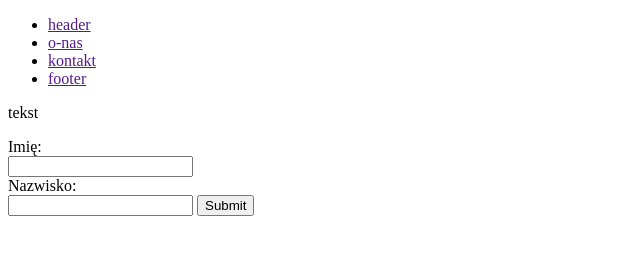
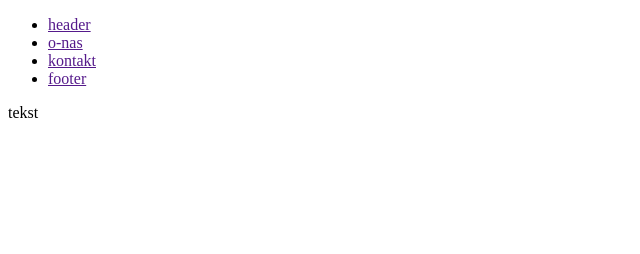
Before and after one commit to MateuszPuszcz/Zadanie-34599-9-struktura-html, a plain HTML site: page index.html in a window 1280 px wide. Shown: the whole page, without its empty margins (0-640 px from the left). Drawn offline with Linux system fonts and the light colour scheme.

Commit message:
poprawione

```diff
--- a/index.html
+++ b/index.html
@@ -23,13 +23,5 @@
 <footer id="footer"></footer>
 
 
-<form>
-    <label for="Imię">Imię:</label><br>
-    <input type="text" id="Imię" name="Imię"><br>
-    <label for="Nazwisko">Nazwisko:</label><br>
-    <input type="text" id="Nazwisko" name="Nazwisko">
-    <input type="submit" id="Wyślij" name="Wyślij">
-  </form>
-
 </body>
 </html>
```
